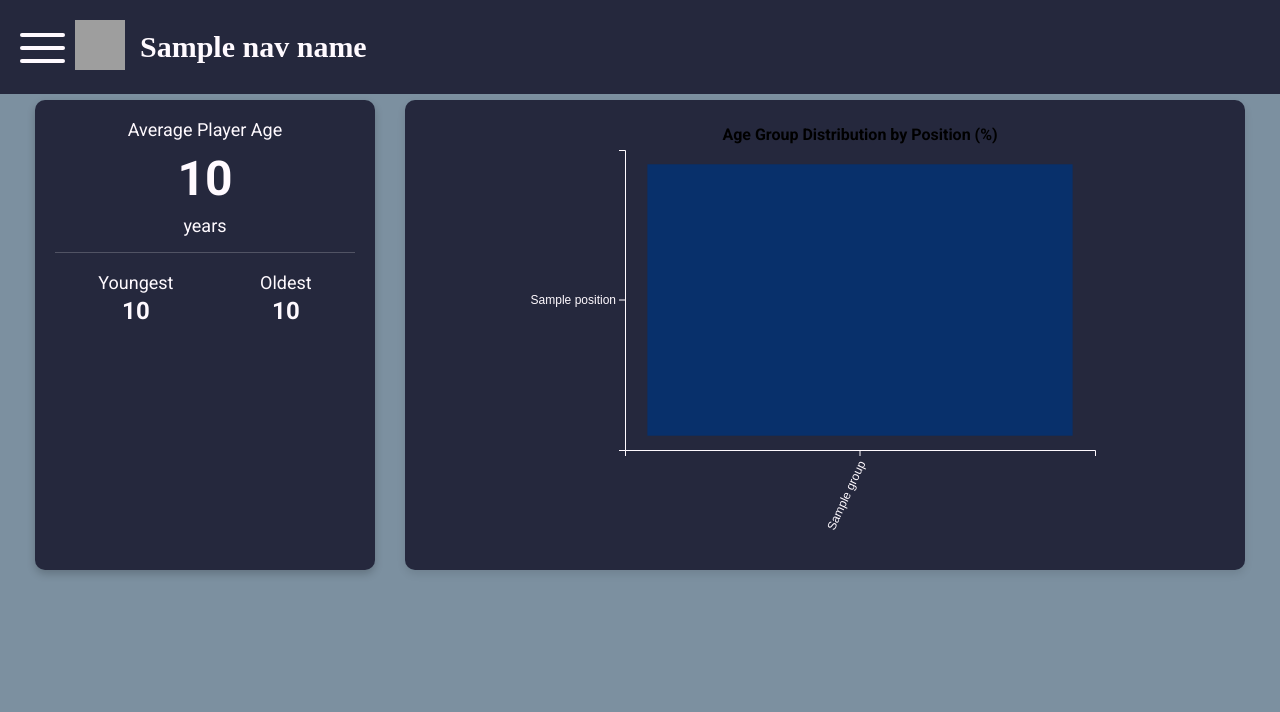
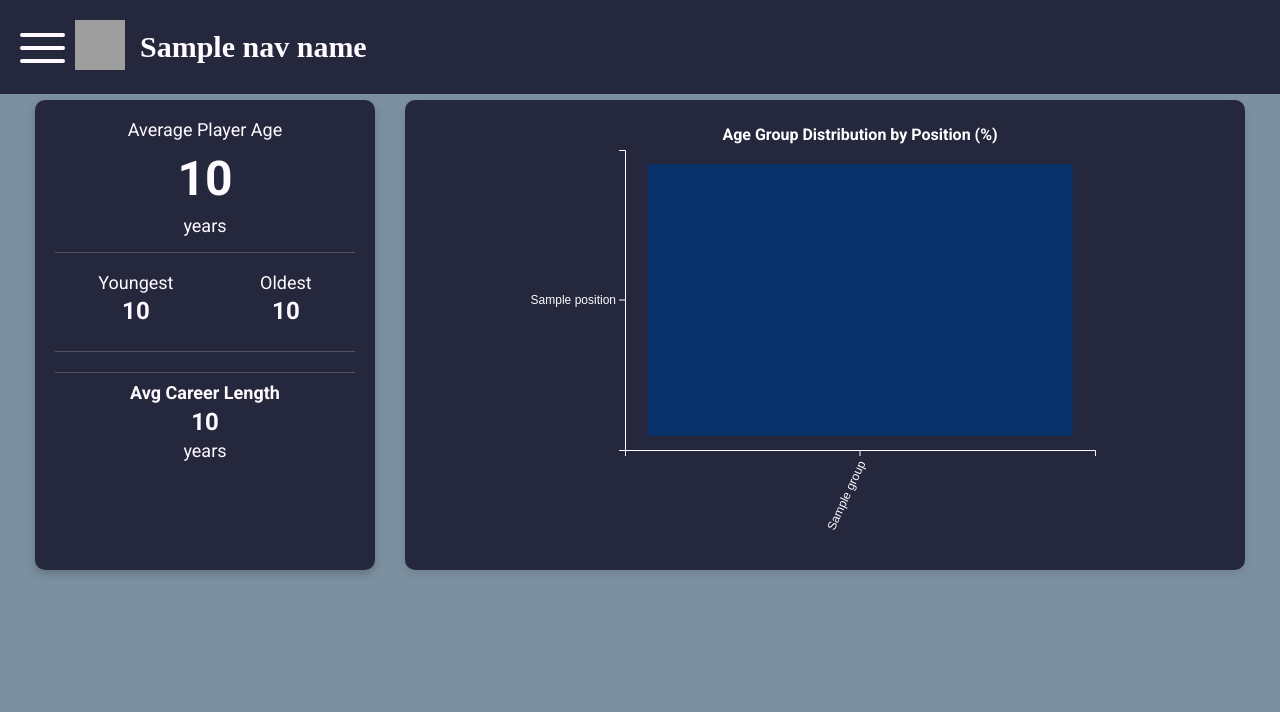
Before and after one commit to PredictBigDataProj/Predict-Athlete, a Python web app: template App/templates/league.html in a window 1280 px wide. Shown: the top 712 px of the page. Run offline with Jinja, Linux system fonts and the light colour scheme; the template is opened without the code that fills it: most values are stand-ins (such as "Sample title", 1, 10 or a date in 2020); some libraries are stand-ins or nearby versions; grey boxes are pictures that could not be loaded.

Commit message:
Changes to league frontend Fixed headings and labels to match new colour scheme Added Average career length to age statistics container

```diff
--- a/App/static/css/league.css
+++ b/App/static/css/league.css
@@ -255,3 +255,16 @@
         font-size: 36px;
     }
 }
+
+/* Career Stats Styling */
+.career-stat {
+    width: 100%;
+    margin-top: 5px;
+    padding-top: 10px;
+    border-top: 1px solid rgba(255, 255, 255, 0.2);
+}
+
+.career-stat .age-label:first-child {
+    font-weight: bold;
+    color: #FFFAFF;
+}
--- a/App/static/js/league.js
+++ b/App/static/js/league.js
@@ -100,7 +100,8 @@ const LeagueVisualizer = {
       .attr("x", chartWidth / 2)
       .attr("y", chartHeight + margin.bottom - 10)
       .style("text-anchor", "middle")
-      .text("Number of Players");
+      .text("Number of Players")
+      .style("fill", "white");
 
     svg
       .selectAll(".bar")
@@ -183,14 +184,13 @@ const LeagueVisualizer = {
       },
     });
 
-    // Animate the min and max age values
     anime({
-      targets: '.age-stat-value',
+      targets: ".age-stat-value",
       opacity: [0, 1],
       translateY: [10, 0],
-      delay: anime.stagger(200, {start: 1000}),
+      delay: anime.stagger(200, { start: 1000 }),
       duration: 1000,
-      easing: 'easeOutQuad'
+      easing: "easeOutQuad",
     });
 
     anime({
@@ -347,7 +347,8 @@ const LeagueVisualizer = {
       .attr("text-anchor", "middle")
       .style("font-size", "16px")
       .style("opacity", 0)
-      .text("Age Group Distribution by Position (%)");
+      .text("Age Group Distribution by Position (%)")
+      .style("fill", "white");
 
     anime({
       targets: title.node(),
@@ -496,7 +497,8 @@ const LeagueVisualizer = {
         `Age Distribution for ${
           position === "all" ? "All Positions" : position
         }`
-      );
+      )
+      .style("fill", "white");
 
     const y = d3
       .scaleBand()
@@ -525,26 +527,20 @@ const LeagueVisualizer = {
       .style("stroke-dasharray", "4,4");
 
     svg
-      .append("g")
-      .attr("class", "pyramid-axis")
-      .attr("transform", `translate(${chartWidth / 2},0)`)
-      .call(d3.axisLeft(y).tickSize(0))
-      .selectAll(".domain")
-      .remove();
-
-    svg
       .append("text")
       .attr("class", "pyramid-label")
       .attr("x", chartWidth / 4)
       .attr("y", chartHeight + 20)
-      .text("Younger Age Groups");
+      .text("Younger Age Groups")
+      .style("fill", "white");
 
     svg
       .append("text")
       .attr("class", "pyramid-label")
       .attr("x", (3 * chartWidth) / 4)
       .attr("y", chartHeight + 20)
-      .text("Older Age Groups");
+      .text("Older Age Groups")
+      .style("fill", "white");
 
     const youngerGroups = ageGroups.slice(0, Math.ceil(ageGroups.length / 2));
     const olderGroups = ageGroups.slice(Math.ceil(ageGroups.length / 2));
@@ -600,8 +596,6 @@ const LeagueVisualizer = {
       .attr("x", (d) => (isLeft ? width / 2 - x(data[d]) : width / 2))
       .attr("width", (d) => x(data[d]));
 
-    // Modified label positioning - for left side (younger age groups),
-    // place labels on the right side of the bars instead of the left
     svg
       .selectAll(`.${side}-label`)
       .data(groups)
@@ -615,6 +609,7 @@ const LeagueVisualizer = {
       .style("font-size", "12px")
       .style("opacity", 0)
       .text((d) => `${data[d].toFixed(1)}%`)
+      .style("fill", "white")
       .transition()
       .delay(1000)
       .duration(500)
--- a/App/templates/league.html
+++ b/App/templates/league.html
@@ -59,6 +59,14 @@
                 <div class="age-stat-box">
                     <div class="age-label">Oldest</div>
                     <div class="age-stat-value">{{max_age}}</div>
+                </div>
+            </div>
+
+            <div class="age-stats-row">
+                <div class="age-stat-box career-stat">
+                    <div class="age-label">Avg Career Length</div>
+                    <div class="age-stat-value">{{avg_career | round(2)}}</div>
+                    <div class="age-label">years</div>
                 </div>
             </div>
         </div>
```
